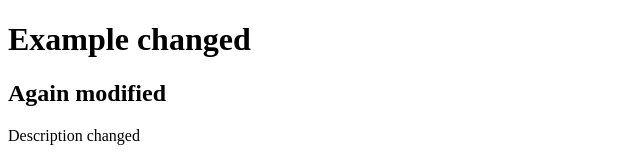
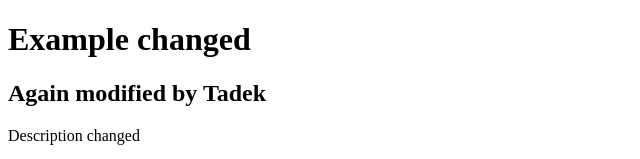
Before and after one commit to JarekG99/learning-git, a plain HTML site: page index.html in a window 1280 px wide. Shown: the top 159 px of the page, without its empty margins (0-640 px from the left). Drawn offline with Linux system fonts and the light colour scheme; files that its build step writes are made by us from their sources.

Commit message:
Add sth to h2

```diff
--- a/index.html
+++ b/index.html
@@ -9,7 +9,7 @@
     <body>
 	  <div class='container'>
 		  <h1>Example changed</h1>
-		  <h2>Again modified</h2>
+		  <h2>Again modified by Tadek</h2>
 		  <p>Description changed</p>
 		  <button class='btn-purple'>Purple</button>
 		   <button class='btn-yellow'>Yellow</button>
```
